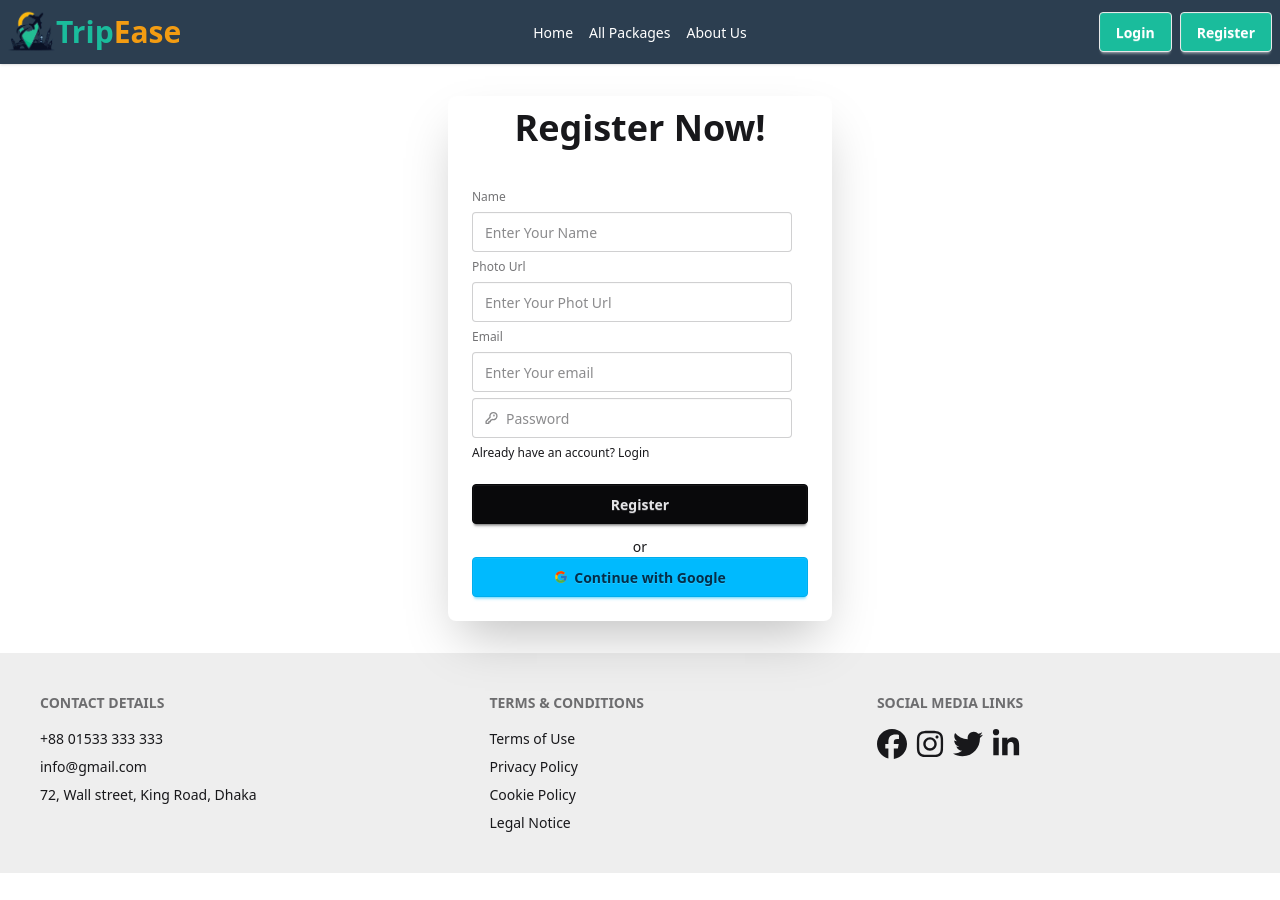
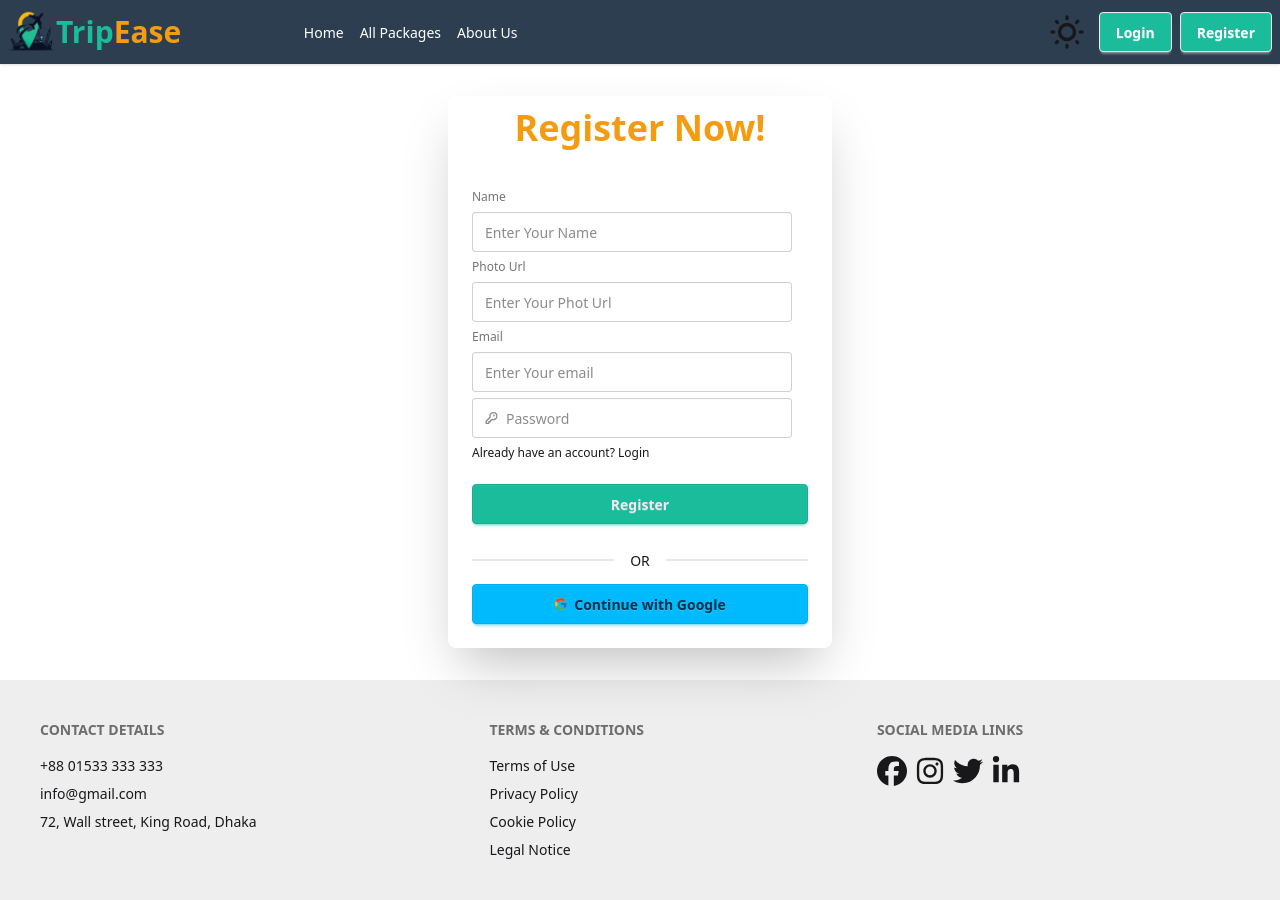
Before and after one commit to mehediakash01/Tour-Management-Client, a React (Vite) app: page /register in a window 1280 px wide. Before the commit the page ends 873 px from the top, so only its background shows below. Built offline with nearby package versions, Linux system fonts and the light colour scheme; no server answers.

Commit message:
implemented toggle dark and light theme

```diff
--- a/index.html
+++ b/index.html
@@ -1,5 +1,5 @@
 <!doctype html>
-<html lang="en">
+<html data-theme ="light" lang="en">
   <head>
     <meta charset="UTF-8" />
     <link rel="icon" type="image/png"   href="/navLogo.png" />
--- a/src/Auth/AuthLayout/Login.jsx
+++ b/src/Auth/AuthLayout/Login.jsx
@@ -35,7 +35,7 @@ const Login = () => {
 
   return (
     <div className="card bg-base-100 w-full max-w-sm shrink-0 shadow-2xl mx-auto my-8">
-      <h1 className="font-bold text-4xl my-3 text-center">Login Now!</h1>
+      <h1 className="font-bold text-4xl my-3 text-center text-accent">Login Now!</h1>
       <div className="card-body">
         <form onSubmit={handleSignIn} className="fieldset">
           {/* email */}
@@ -57,9 +57,9 @@ const Login = () => {
             placeholder="Enter Your Password"
             required
           />
-          <button>Forget password?</button>
 
-          <button type="submit" className="btn btn-neutral mt-4">
+
+          <button type="submit" className="btn btn-secondary  mt-4">
             Login
           </button>
           <Link to={"/register"}>Don't have an account? Register</Link>
--- a/src/Auth/AuthLayout/Register.jsx
+++ b/src/Auth/AuthLayout/Register.jsx
@@ -48,7 +48,7 @@ const Register = () => {
 
   return (
     <div className="card bg-base-100 w-full max-w-sm shrink-0 shadow-2xl mx-auto my-8">
-      <h1 className="font-bold text-4xl my-3 text-center">Register Now!</h1>
+      <h1 className="font-bold text-4xl my-3 text-center text-accent">Register Now!</h1>
       <div className="card-body">
         <form onSubmit={handleSignUp} className="fieldset">
           {/* Name */}
@@ -117,7 +117,7 @@ const Register = () => {
           </p>
           <Link to={"/login"}>Already have an account? Login</Link>
 
-          <button type="submit" className="btn btn-neutral mt-4">
+          <button type="submit" className="btn btn-secondary mt-4">
             Register
           </button>
         </form>
--- a/src/Auth/AuthLayout/SocialButton.jsx
+++ b/src/Auth/AuthLayout/SocialButton.jsx
@@ -31,7 +31,11 @@ const SocialButton = () => {
 
   return (
     <div>
-      <p className="text-center">or</p>
+     <div className="flex w-full flex-col">
+
+  <div className="divider">OR</div>
+
+</div>
       <button onClick={handleGoogle} className="btn btn-info w-full">
         {" "}
         <FcGoogle /> Continue with Google
--- a/src/Components/Banner/Banner.jsx
+++ b/src/Components/Banner/Banner.jsx
@@ -5,9 +5,9 @@ const Banner = () => {
     return (
         <div className=' my-12  '>
             <div className='flex lg: justify-around lg:items-center lg:flex-row md:flex-row md:items-center  flex-col-reverse  bg-accent rounded-md p-6 '>
-                <div className='space-y-2'>
-                    <h1 className='text-4xl text-white font-extrabold'>Your Journey Begins Here</h1>
-                    <p className='text-white opacity-50'>Find epic destinations, connect with expert guides, and <br /> book your dream tour in minutes.</p>
+                <div className='space-y-3'>
+                    <h1 className='text-5xl text-white font-extrabold'>Discover the World with Us</h1>
+                    <p className='text-white font-semibold'>Whether you're chasing mountain peaks or tranquil beaches <br /> we help you travel deeper, safer, and smarter..</p>
                     <Link to={'/allPackage'}><button className='btn btn-secondary'>Explore All Packages</button></Link>
                 </div>
                 <div>
--- a/src/Components/Navbar/Navbar.jsx
+++ b/src/Components/Navbar/Navbar.jsx
@@ -2,6 +2,7 @@ import React, { useState } from "react";
 import { Link, NavLink } from "react-router";
 import navLogo from "../../assets/navLogo.png";
 import AuthInfo from "../../Hooks/AuthInfo";
+import ThemeToggle from "../Theme/ThemeToggle";
 
 const Navbar = () => {
   const [isClicked,setIsClicked] = useState(false);
@@ -26,6 +27,7 @@ const Navbar = () => {
           <NavLink to="/About-Us">About Us</NavLink>
         </>
       )}
+
     </ul>
   );
 
@@ -66,8 +68,12 @@ const Navbar = () => {
       <div className="navbar-center hidden lg:flex">
         <ul className="menu menu-horizontal px-1">{links}</ul>
       </div>
+
+
+      <div className="navbar-end flex items-center gap-3">
+        <ThemeToggle></ThemeToggle>
         {user ? (
-        <div className=" relative">
+          <div className=" relative ">
             <div onClick={()=>setIsClicked(!isClicked)} className=" rounded-full">
 
               <img className="w-12 h-12 rounded-full ring-1  ring-secondary" src={user.photoURL} alt="" />
@@ -96,6 +102,7 @@ const Navbar = () => {
           </div>
         )}
       </div>
+    </div>
   );
 };
 
--- /dev/null
+++ b/src/Components/Theme/ThemeToggle.jsx
@@ -0,0 +1,32 @@
+import React from "react";
+
+const ThemeToggle = () => {
+  return (
+    <div>
+      <label className="swap swap-rotate">
+        {/* this hidden checkbox controls the state */}
+        <input type="checkbox" className="theme-controller" value="dark" />
+
+        {/* sun icon */}
+        <svg
+          className="swap-off h-10 w-10 fill-current"
+          xmlns="http://www.w3.org/2000/svg"
+          viewBox="0 0 24 24"
+        >
+          <path d="M5.64,17l-.71.71a1,1,0,0,0,0,1.41,1,1,0,0,0,1.41,0l.71-.71A1,1,0,0,0,5.64,17ZM5,12a1,1,0,0,0-1-1H3a1,1,0,0,0,0,2H4A1,1,0,0,0,5,12Zm7-7a1,1,0,0,0,1-1V3a1,1,0,0,0-2,0V4A1,1,0,0,0,12,5ZM5.64,7.05a1,1,0,0,0,.7.29,1,1,0,0,0,.71-.29,1,1,0,0,0,0-1.41l-.71-.71A1,1,0,0,0,4.93,6.34Zm12,.29a1,1,0,0,0,.7-.29l.71-.71a1,1,0,1,0-1.41-1.41L17,5.64a1,1,0,0,0,0,1.41A1,1,0,0,0,17.66,7.34ZM21,11H20a1,1,0,0,0,0,2h1a1,1,0,0,0,0-2Zm-9,8a1,1,0,0,0-1,1v1a1,1,0,0,0,2,0V20A1,1,0,0,0,12,19ZM18.36,17A1,1,0,0,0,17,18.36l.71.71a1,1,0,0,0,1.41,0,1,1,0,0,0,0-1.41ZM12,6.5A5.5,5.5,0,1,0,17.5,12,5.51,5.51,0,0,0,12,6.5Zm0,9A3.5,3.5,0,1,1,15.5,12,3.5,3.5,0,0,1,12,15.5Z" />
+        </svg>
+
+        {/* moon icon */}
+        <svg
+          className="swap-on h-10 w-10 fill-current"
+          xmlns="http://www.w3.org/2000/svg"
+          viewBox="0 0 24 24"
+        >
+          <path d="M21.64,13a1,1,0,0,0-1.05-.14,8.05,8.05,0,0,1-3.37.73A8.15,8.15,0,0,1,9.08,5.49a8.59,8.59,0,0,1,.25-2A1,1,0,0,0,8,2.36,10.14,10.14,0,1,0,22,14.05,1,1,0,0,0,21.64,13Zm-9.5,6.69A8.14,8.14,0,0,1,7.08,5.22v.27A10.15,10.15,0,0,0,17.22,15.63a9.79,9.79,0,0,0,2.1-.22A8.11,8.11,0,0,1,12.14,19.73Z" />
+        </svg>
+      </label>
+    </div>
+  );
+};
+
+export default ThemeToggle;
--- a/src/Components/WhyChooseUs/WhyChooseUs.jsx
+++ b/src/Components/WhyChooseUs/WhyChooseUs.jsx
@@ -8,8 +8,8 @@ const WhyChooseUs = () => {
           <span className="bg-green-100 text-green-700 font-medium px-3 py-1 rounded-full text-sm">
             Why choose us
           </span>
-          <h2 className="text-4xl md:text-5xl font-bold my-4 leading-tight">
-            People why choose our <br /> travel adventure
+          <h2 className="text-4xl md:text-5xl font-bold text-accent my-4 leading-tight">
+            Why travelers love our <br /> tour experiences
           </h2>
 
           <div className="grid grid-cols-2 gap-6 mt-8">
@@ -17,9 +17,9 @@ const WhyChooseUs = () => {
               <div className="text-green-600 text-2xl mb-2">
                 <FaShieldAlt />
               </div>
-              <h4 className="font-semibold">Best security</h4>
+              <h4 className="font-semibold">Best Security</h4>
               <p className="text-sm text-gray-600">
-                We denounce with righteous indignation and dislike.
+                Your safety is our top priority, with expert guides and secure accommodations.
               </p>
             </div>
 
@@ -27,9 +27,9 @@ const WhyChooseUs = () => {
               <div className="text-green-600 text-2xl mb-2">
                 <FaWifi />
               </div>
-              <h4 className="font-semibold">Free internet</h4>
+              <h4 className="font-semibold">Free Internet</h4>
               <p className="text-sm text-gray-600">
-                We denounce with righteous indignation and dislike.
+                Stay connected throughout your journey with complimentary Wi-Fi access.
               </p>
             </div>
 
@@ -37,9 +37,9 @@ const WhyChooseUs = () => {
               <div className="text-green-600 text-2xl mb-2">
                 <FaSolarPanel />
               </div>
-              <h4 className="font-semibold">Solar energy</h4>
+              <h4 className="font-semibold">Eco-Friendly Power</h4>
               <p className="text-sm text-gray-600">
-                We denounce with righteous indignation and dislike.
+                We power our camps and lodges with solar energy to protect the environment.
               </p>
             </div>
 
@@ -47,16 +47,16 @@ const WhyChooseUs = () => {
               <div className="text-green-600 text-2xl mb-2">
                 <FaBicycle />
               </div>
-              <h4 className="font-semibold">Mountain biking</h4>
+              <h4 className="font-semibold">Adventure Biking</h4>
               <p className="text-sm text-gray-600">
-                We denounce with righteous indignation and dislike.
+                Explore off-road trails and scenic routes with our guided mountain biking tours.
               </p>
             </div>
           </div>
         </div>
 
         <div>
-          <img src="https://i.ibb.co/pB1qBHV6/experience.png" alt="" />
+          <img src="https://i.ibb.co/pB1qBHV6/experience.png" alt="Why Choose Us" />
         </div>
       </div>
     </section>
--- a/src/index.css
+++ b/src/index.css
@@ -1,7 +1,7 @@
 @import "tailwindcss";
-@plugin "daisyui"{
-    themes: light --default;
-}
+ @plugin "daisyui" {
+   themes: light --default, dark --prefersdark,dark;
+ }
 @plugin "daisyui/theme" {
   name: "light";
   default: true;
```
Lines whose indentation alone changed are shown as unchanged.
